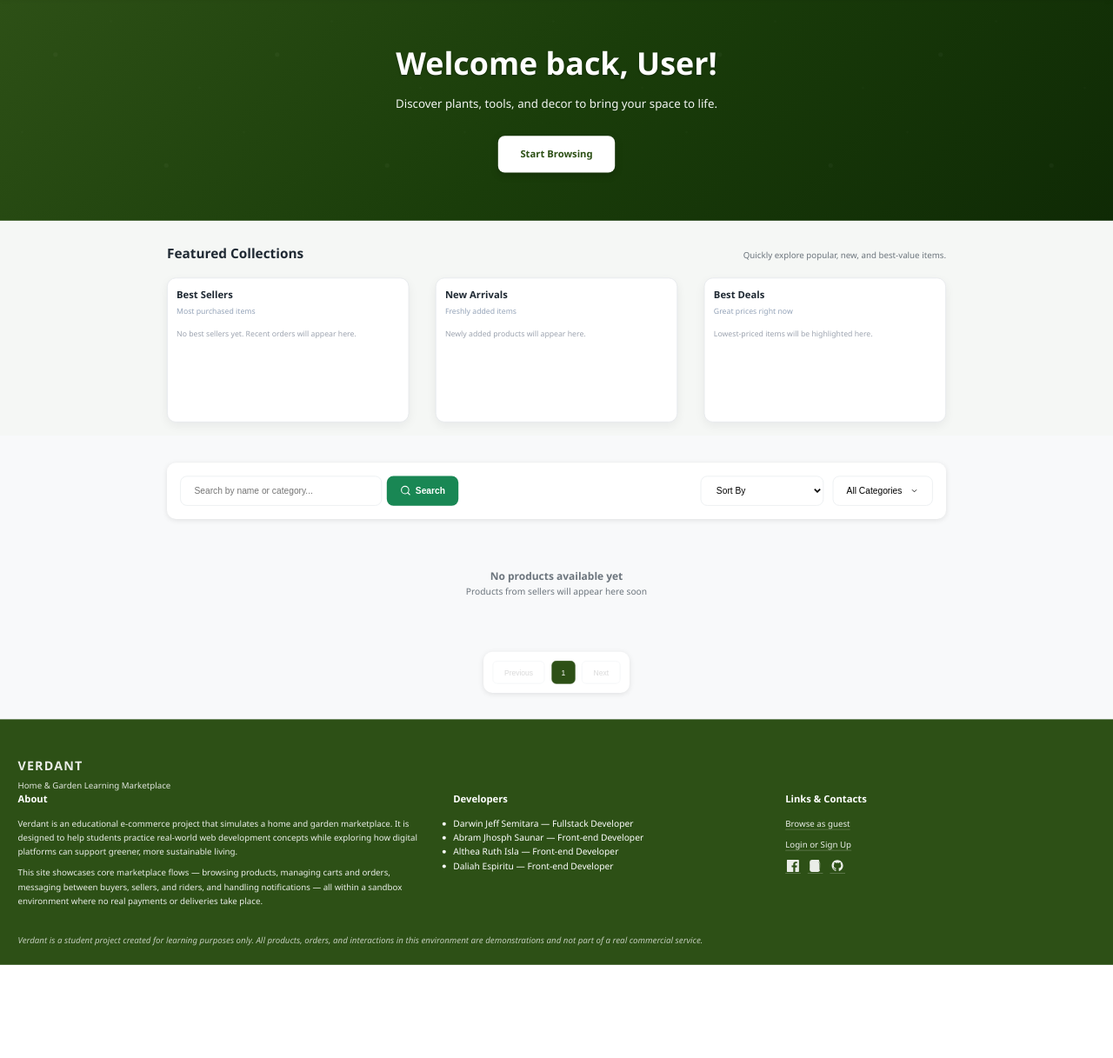
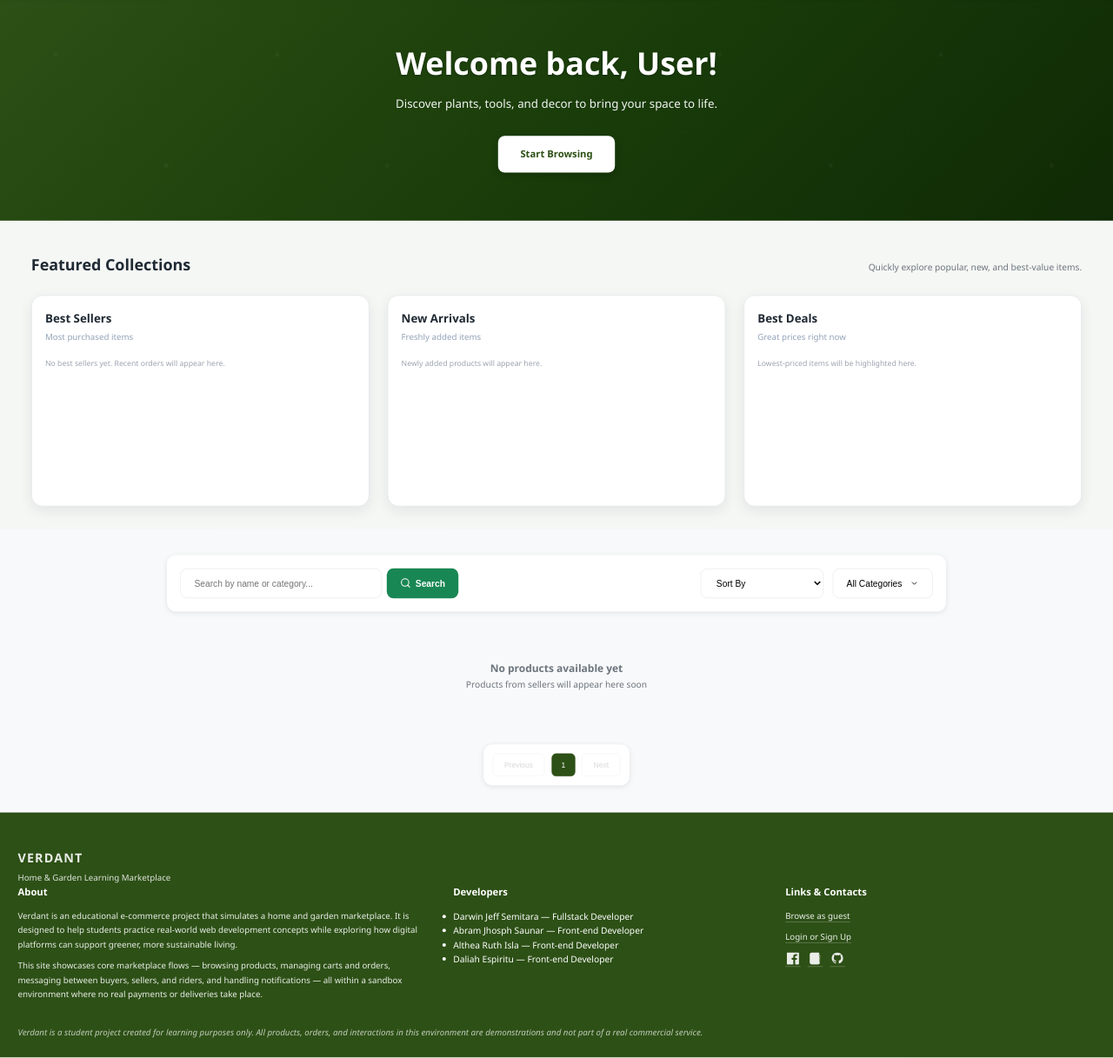
Before and after one commit to DarwinSemitara/verdant-ecommerce, a Flask app: template finals_web/templates/user_homepage.html in a window 1280 px wide. Shown: the part 55-1272 px from the top of the page at 87% size. Before the commit the page ends 1165 px from the top, so only its background shows below. Run offline with Flask 2, Linux system fonts and the light colour scheme; the template is opened without the code that fills it, so the values that code supplies are empty; some libraries are stand-ins or nearby versions.

Commit message:
feat: Redesign browse page layout - 3 columns instead of 5, bigger product cards - Increased product card images from 240px to 320px - Enhanced featured collections with bigger cards and images (160px) - Featured collections now use full screen width - Added more height to featured collections section - Increased all font sizes and spacing for better visibility

```diff
--- a/finals_web/static/css/guest-homepage.css
+++ b/finals_web/static/css/guest-homepage.css
@@ -296,8 +296,8 @@
 
 .products-grid {
   display: grid;
-  grid-template-columns: repeat(5, minmax(0, 1fr));
-  gap: 1.25rem;  /* Reduced from 2rem to 1.25rem */
+  grid-template-columns: repeat(3, minmax(0, 1fr));  /* Changed from 5 to 3 columns */
+  gap: 1.5rem;  /* Increased gap for better spacing with 3 columns */
   margin-bottom: 3rem;
 }
 
@@ -317,17 +317,17 @@
 
 .product-image {
   width: 100%;
-  height: 240px;  /* Increased from 220px to 240px */
+  height: 320px;  /* Increased from 240px to 320px for bigger cards */
   object-fit: cover;
   background: linear-gradient(135deg, #f8f9fa 0%, #e9ecef 100%);
 }
 
 .product-info {
-  padding: 1.25rem;  /* Slightly reduced from 1.5rem to 1.25rem for better proportions */
+  padding: 1.5rem;  /* Increased padding for bigger cards */
 }
 
 .product-name {
-  font-size: 1.2rem;
+  font-size: 1.3rem;  /* Increased from 1.2rem */
   font-weight: 600;
   margin-bottom: 0.75rem;
   color: #2d5016;
@@ -341,7 +341,7 @@
 }
 
 .product-seller {
-  font-size: 0.9rem;
+  font-size: 0.95rem;  /* Slightly increased */
   color: #6c757d;
   margin-bottom: 0.5rem;
   /* Truncate seller name */
@@ -351,14 +351,14 @@
 }
 
 .product-price {
-  font-size: 1.4rem;
+  font-size: 1.5rem;  /* Increased from 1.4rem */
   font-weight: 700;
   color: #2d5016;
   margin-bottom: 0.75rem;
 }
 
 .product-stock {
-  font-size: 0.875rem;
+  font-size: 0.9rem;  /* Slightly increased */
   color: #6c757d;
   margin-bottom: 0.5rem;
 }
--- a/finals_web/templates/user_homepage.html
+++ b/finals_web/templates/user_homepage.html
@@ -169,64 +169,67 @@
 
     /* Featured collections */
     .featured-collections {
-      padding: 2.5rem 1.5rem 1.5rem;
+      padding: 3.5rem 1.5rem 2.5rem;  /* Increased padding for more height */
       background: #f5f7f5;
+      min-height: 500px;  /* Added minimum height */
     }
 
     .featured-inner {
-      max-width: 1400px;
+      max-width: 100%;  /* Changed from 1400px to use full width */
       margin: 0 auto;
+      padding: 0 2rem;  /* Added horizontal padding */
     }
 
     .featured-header-main {
       display: flex;
       justify-content: space-between;
       align-items: baseline;
-      margin-bottom: 1.5rem;
+      margin-bottom: 2rem;  /* Increased from 1.5rem */
     }
 
     .featured-header-main h2 {
-      font-size: 1.5rem;
+      font-size: 1.75rem;  /* Increased from 1.5rem */
       color: #1f2933;
       margin: 0;
     }
 
     .featured-header-main span {
-      font-size: 0.95rem;
+      font-size: 1rem;  /* Increased from 0.95rem */
       color: #6c757d;
     }
 
     .featured-grid {
       display: grid;
       grid-template-columns: repeat(3, minmax(0, 1fr));
-      gap: 3rem;
+      gap: 2rem;  /* Reduced from 3rem for better use of space */
     }
 
     .featured-card {
       background: #ffffff;
-      border-radius: 1rem;
-      padding: 1rem 1rem 1.25rem;
-      box-shadow: 0 6px 18px rgba(15, 23, 42, 0.06);
+      border-radius: 1.25rem;  /* Increased border radius */
+      padding: 1.5rem;  /* Increased from 1rem */
+      box-shadow: 0 8px 24px rgba(15, 23, 42, 0.08);  /* Enhanced shadow */
       border: 1px solid #e5e7eb;
       display: flex;
       flex-direction: column;
-      min-height: 260px;
+      min-height: 380px;  /* Increased from 260px */
     }
 
     .featured-card-header {
-      margin-bottom: 0.75rem;
+      margin-bottom: 1rem;  /* Increased from 0.75rem */
     }
 
     .featured-card-header h3 {
-      font-size: 1.1rem;
+      font-size: 1.3rem;  /* Increased from 1.1rem */
       margin: 0;
       color: #1f2933;
+      font-weight: 700;
     }
 
     .featured-card-header span {
       display: block;
-      margin-top: 0.2rem;
-      font-size: 0.85rem;
+      margin-top: 0.3rem;
+      font-size: 0.95rem;  /* Increased from 0.85rem */
       color: #94a3b8;
     }
 
```
Also changed, not shown: other parts of finals_web/templates/user_homepage.html (+15 -14 lines).
